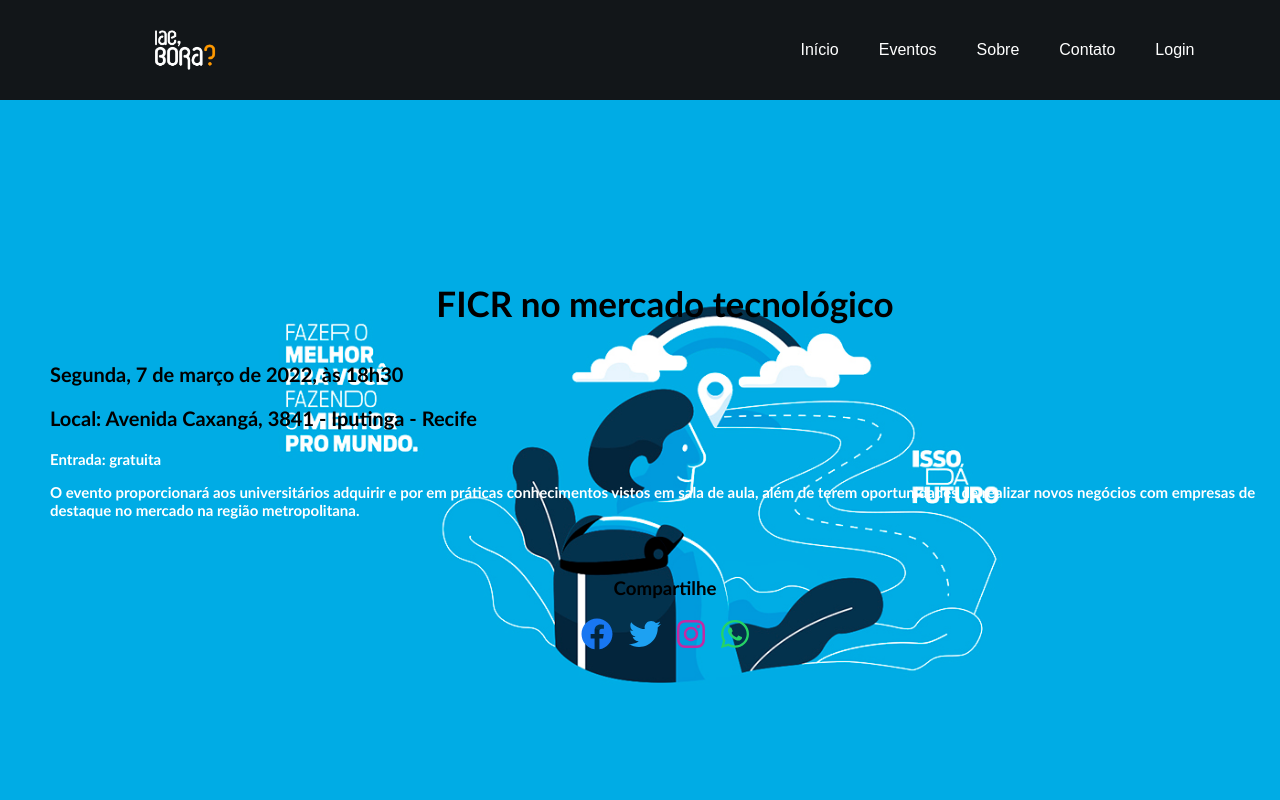
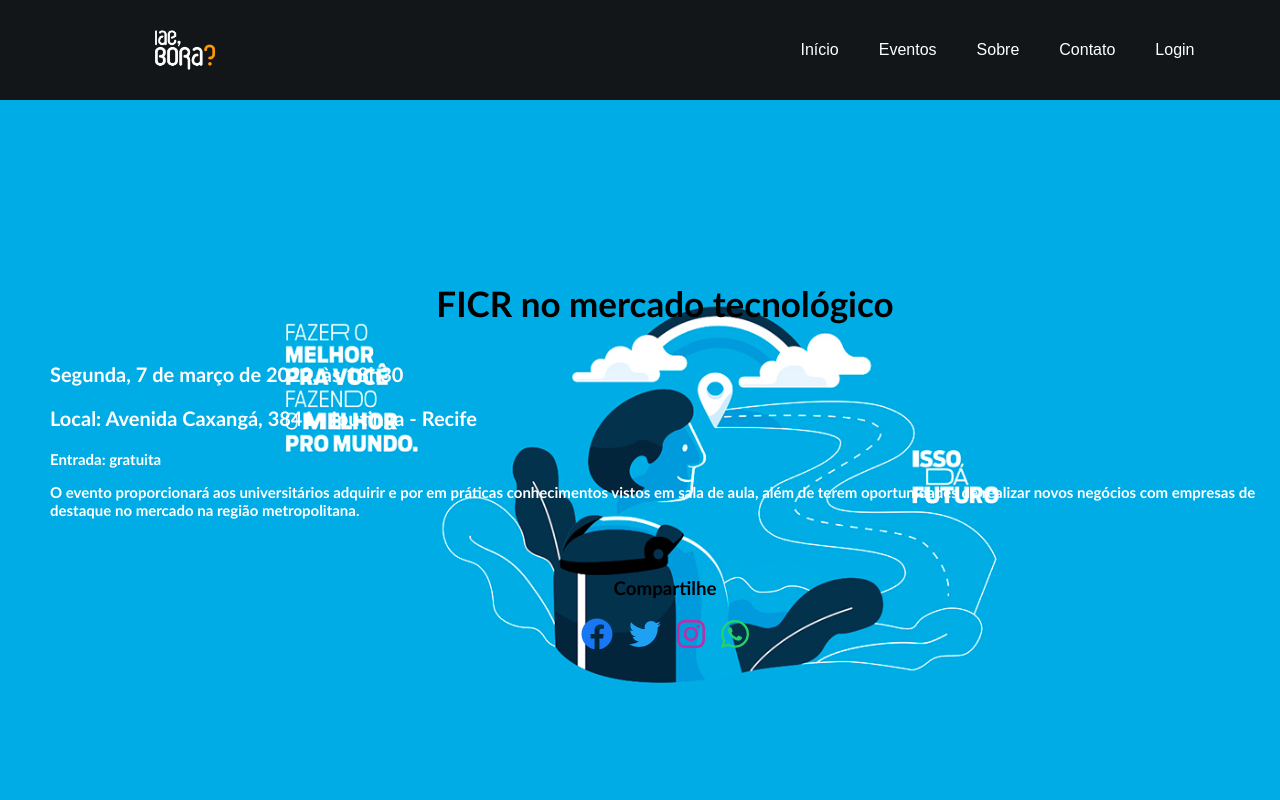
Before and after one commit to Equipe31SI/eAiBora-front, a React (Create React App) app: page /social5 in a window 1280 px wide. Shown: the top 800 px of the page. Built offline with nearby package versions, Linux system fonts and the light colour scheme.

Commit message:
correcao eventos

```diff
--- a/src/pages/Social5.js
+++ b/src/pages/Social5.js
@@ -9,8 +9,8 @@ function Social5() {
     <div className="home" style={{ backgroundImage: `url(${BannerSocial})` }}>
       <div className="headerContainer">
         <h1 style={{fontSize: 35, display: 'flex',  justifyContent:'center', alignItems:'center'}}> FICR no mercado tecnológico </h1>
-        <p style={{fontSize: 20, color: 'black' }}> Segunda, 7 de março de 2022, às 18h30</p>
-        <p style={{fontSize: 20, color: 'black' }}> Local: Avenida Caxangá, 3841 - Iputinga - Recife</p>
+        <p style={{fontSize: 20, color: 'white' }}> Segunda, 7 de março de 2022, às 18h30</p>
+        <p style={{fontSize: 20, color: 'white' }}> Local: Avenida Caxangá, 3841 - Iputinga - Recife</p>
         <p style={{fontSize: 15, color: 'white' }}> Entrada: gratuita</p>
         <p style={{fontSize: 15, color: 'white' }}> O evento proporcionará aos universitários adquirir e por em práticas conhecimentos vistos em sala de aula, além de terem oportunidades de realizar novos negócios com empresas de destaque no mercado na região metropolitana.</p>
         <SocialFollow />
```
